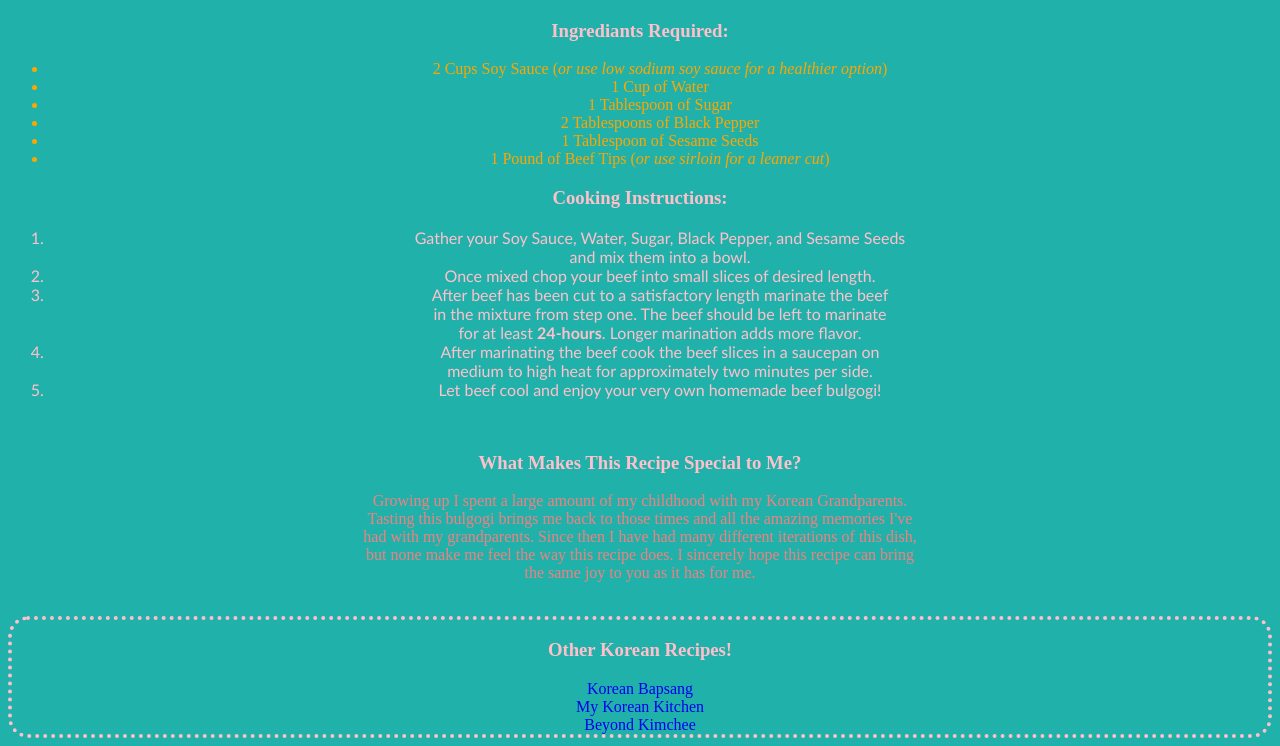
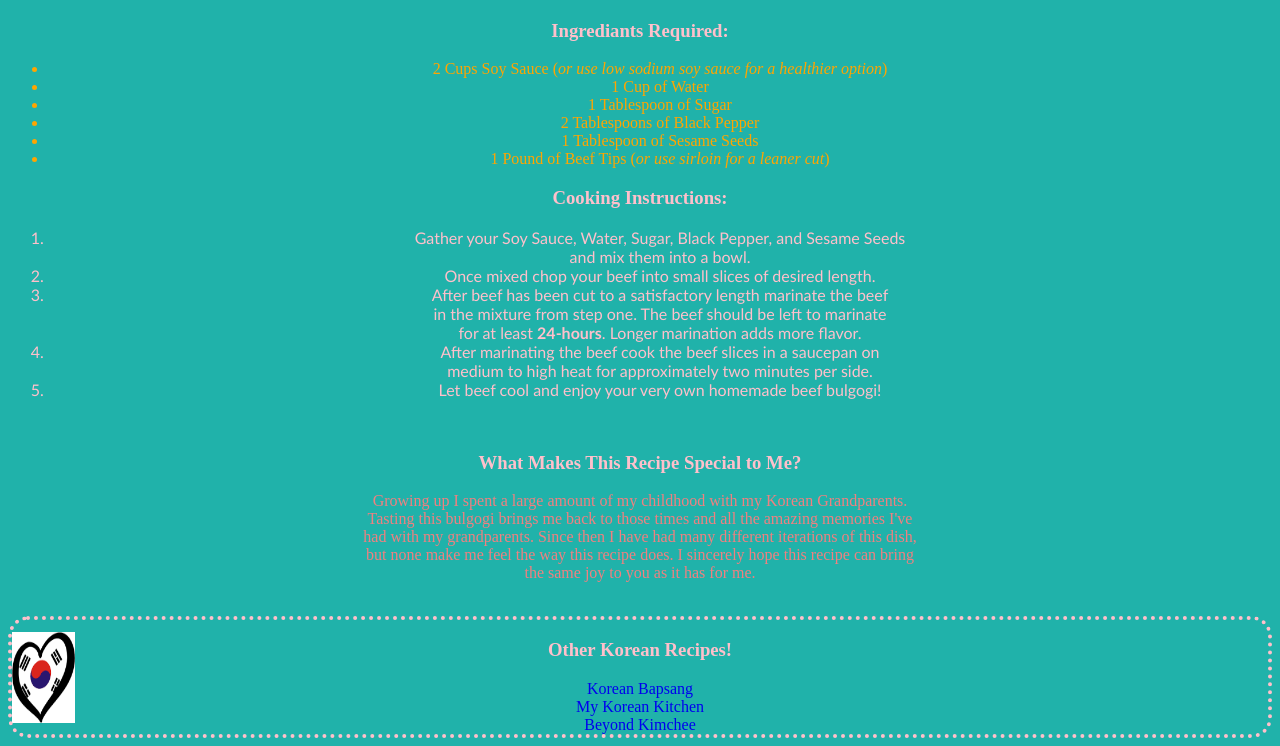
Before and after one commit to PCK2003/CSIT121, a plain HTML site: page lab03/index.html in a window 1280 px wide. Shown: the part 389-1135 px from the top of the page. Drawn offline with Linux system fonts and the light colour scheme; files whose address does not match are found by name.

Commit message:
Update recipe.css

```diff
--- a/lab03/recipe.css
+++ b/lab03/recipe.css
@@ -14,7 +14,7 @@ h2 { color: green; }
 .list2 { font-family: "Gill Sans"; }
 .link a { text-decoration: none; }
 main p { color :lightcoral }
-footer { background-image: url(koreanheart.gif);
+footer { background-image: url(images/koreanheart.gif);
          background-repeat: no-repeat;
         background-position: left center;
         background-size: 5% 80%;
```
